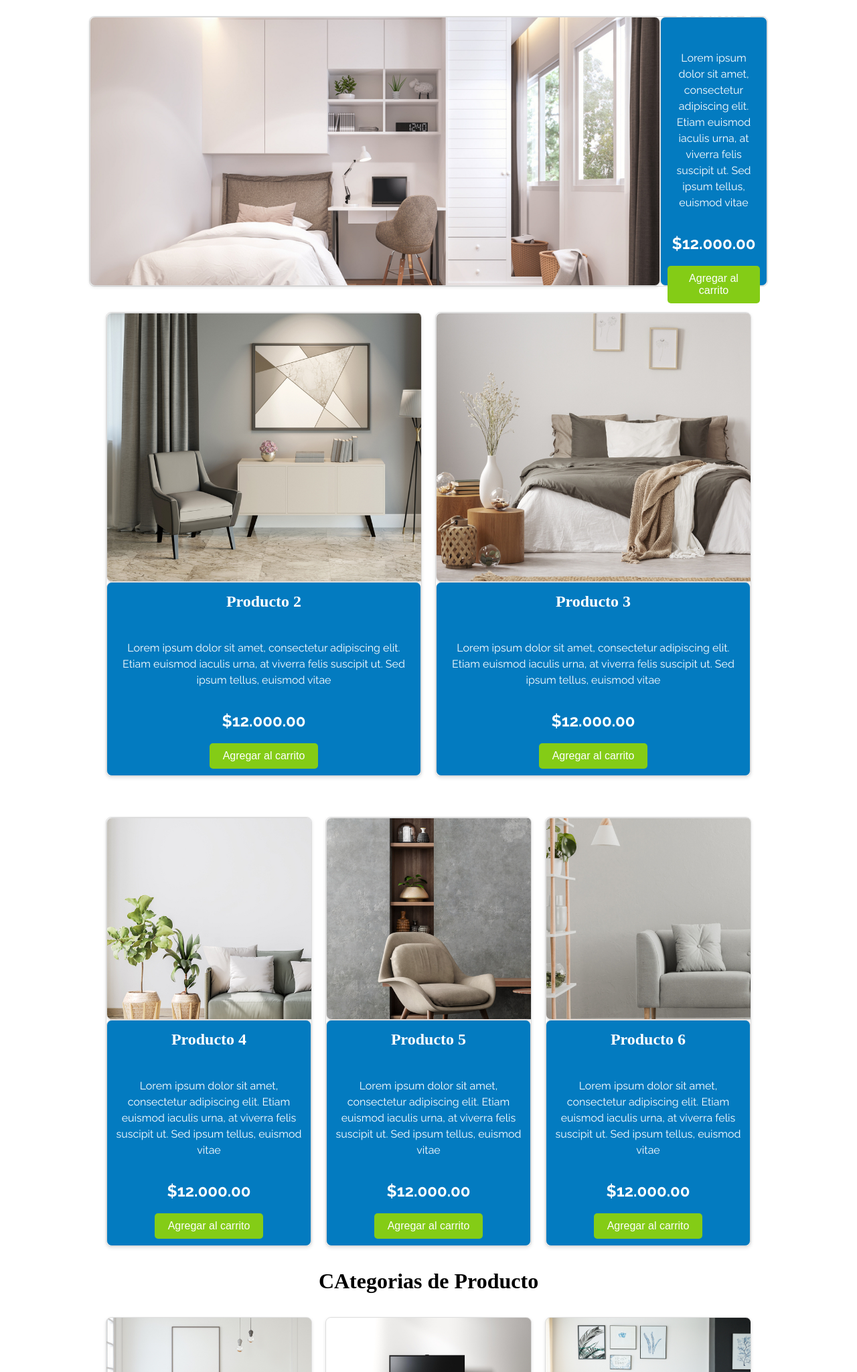
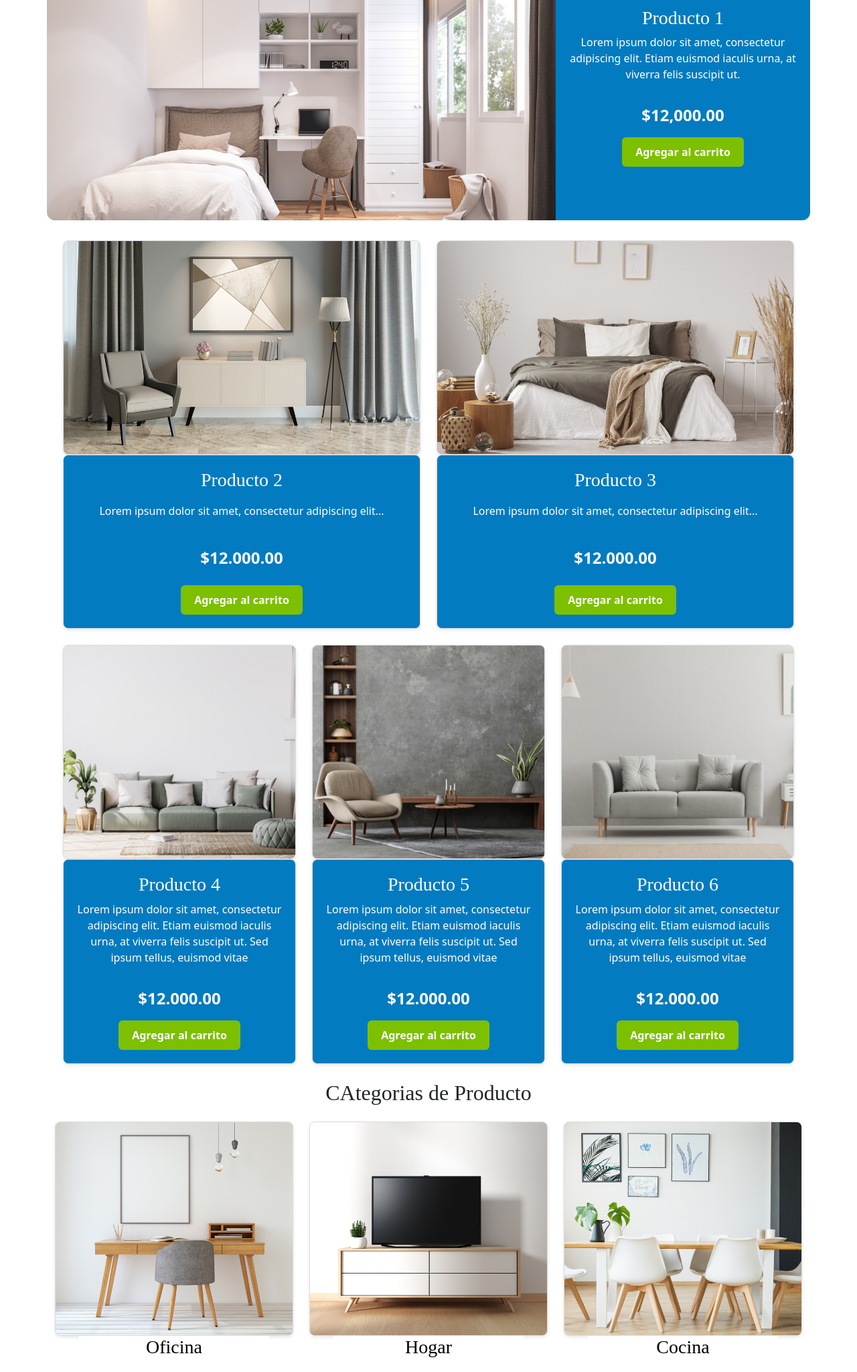
Before and after one commit to SofiaCGalvez/Segundo-Avance-de-Proyecto-Bootcamp-FrontEnd, a plain HTML site: page index.html in a window 1280 px wide. Shown: the part 751-2800 px from the top of the page at 67% size. Drawn offline with nearby package versions, Linux system fonts and the light colour scheme; files that its build step writes are made by us from their sources; a web font is replaced by a local one.

Commit message:
Se agrego Bootstrap para diseño y acomodo

```diff
--- a/app.css
+++ b/app.css
@@ -1,5 +1,8 @@
 /*reglas generales*/
-
+:root {
+  --bs-blue: #037BC0;
+  --bs-green: #8cbc00;
+}
 .hero{
     width: 100%;
     height: 530px;
@@ -41,66 +44,61 @@ li {
   list-style: none;       /* Quita la viñeta o punto de la lista */
 }
 
+.menu{
+    display: flex;
+    flex-direction: row;
+    padding: 0.5rem;
+    gap: 20rem;
+}
+
+.nv{
+    display: flex;
+    flex-direction: row;
+    padding: 1rem;
+    gap: 2rem;
+}
+
 .contenedor1{
     display: flex;
     flex-direction: column;
+    padding: 1rem;
 }
 
-.producto1{
-    display: flex;
-    flex-direction: row;
-    align-items: stretch;
-    margin: 8px auto;
-    width: 80%;
-    border: 1px solid #ddd;
-    border-radius: 8px;
-
+.producto1 {
+    align-items: stretch; /* Igualar alturas */
+    margin-bottom: 30px;
 }
 
-.imgproducto1{
-    width: 850px;
-    height: 400px;
-    border: 1px solid #ddd;
-    border-radius: 8px;
-    box-shadow: 0 2px 5px rgba(0, 0, 0, 0.1);
+/* Contenedor de Imagen */
+.imgproducto1 {
     background-image: url('producto1.jpg');
-    background-position: center center;
+    background-size: cover;
+    background-position: center;
     background-repeat: no-repeat;
-    background-size: cover;
+    min-height: 400px;
+    border-radius: 12px 0 0 12px;
 }
 
-
-.info{
-    flex:1;
+/* Información */
+.info {
+    background-color: #037BC0;
+    color: white;
+    padding: 20px;
+    border-radius: 0 12px 12px 0;
     display: flex;
     flex-direction: column;
     justify-content: center;
-    background-color: #037BC0;
-    color: white;
-    padding: 10px;
+    align-items: center;
     text-align: center;
-    border: 1px solid #ddd;
-    border-radius: 8px;
-    height: 380px;
-    align-items: center;
 }
 
-.info h3 {
-      margin-top: 0;
-      font-size: 24px;
-}
-
-.info p {
-      line-height: 1.5;
-}
-
-.precio{
+.precio {
     font-size: 24px;
     margin: 15px 0;
     font-weight: bold;
 }
 
-.button{
+.button {
     background-color: #84cc16;
     color: white;
     border: none;
@@ -110,7 +108,17 @@ li {
     cursor: pointer;
 }
 
-.seccion2{
+/* Responsivo para móvil */
+@media (max-width: 768px) {
+    .imgproducto1,
+    .info {
+        border-radius: 12px; /* Redondeado completo en móvil */
+        min-height: 270px;
+    }
+}
+
+
+/*.seccion2{
     display: flex;
     flex-direction: row;
     justify-content: center;
@@ -121,7 +129,11 @@ li {
     margin-right: 150px;
 }
 
+
+
 .producto2 {
+    align-items: stretch;
+    margin-bottom: 30px;
     display: flex;
     flex-direction: column;
     width: 610px;
@@ -150,30 +162,81 @@ li {
 .imgproducto3{
     background-image: url('producto3.jpg');
 }
-
-.producto3 {
+    .producto-card {
   display: flex;
   flex-direction: column;
-    width: 400px;
   background-color: white;
+  border-radius: 12px;
+  overflow: hidden;
+  border: 1px solid #ddd;
+  box-shadow: 0 2px 5px rgba(0, 0, 0, 0.1);
+}
+
+/* Imagen */
+.producto-img {
+  width: 100%;
+  height: 320px; /* Puedes ajustar si deseas más grande */
+  background-position: center;
+  background-size: cover;
   border: 1px solid #ddd;
   border-radius: 8px;
   box-shadow: 0 2px 5px rgba(0, 0, 0, 0.1);
-    overflow: hidden;
-    text-align: center;
-    margin-top: 30px;
 }
 
-.seccion3img{
-    width: 610px;
-    height: 300px;
+/* Contenedor azul con tamaño fijo */
+.producto-info {
+  background-color: #037BC0;
+  color: white;
+  padding: 20px;
+  text-align: center;
   border: 1px solid #ddd;
   border-radius: 8px;
   box-shadow: 0 2px 5px rgba(0, 0, 0, 0.1);
-    background-position: center center;
-    background-repeat: no-repeat;
-    background-size: cover;
+
+  /* 🔥 Igualamos altura */
+  min-height: 260px;
+  display: flex;
+  flex-direction: column;
+  justify-content: space-between;
 }
+
+/* Botón */
+.button {
+  background-color: #7CC000;
+  border: none;
+  padding: 10px 20px;
+  color: white;
+  font-weight: bold;
+  border-radius: 6px;
+  cursor: pointer;
+  width: auto;        /* 👈 evita que se estire */
+  align-self: center; /* 👈 lo centra dentro del contenedor */
+}
+
+.button:hover {
+  background-color: #65a300;
+}
+
+/* Responsive para móvil */
+@media (max-width: 768px) {
+  .producto-img {
+    height: 240px;
+  }
+
+  .producto-info {
+    min-height: 280px; /* un poco más en móvil */
+  }
+}
+
+/* Imágenes */
+.imgproducto2 {
+  background-image: url('producto2.jpg');
+}
+
+.imgproducto3 {
+  background-image: url('producto3.jpg');
+}
+
 
 .imgproducto4{
     background-image: url('producto4.jpg');
@@ -186,6 +249,7 @@ li {
 .imgproducto6{
     background-image: url('producto6.jpg');
 }
+
 
 
 .categoriaimg{
@@ -239,9 +303,7 @@ li {
     width: 60%;
 }
 
-.links h3{
-    margin-left: 50px;
-}
+
 
 .raleway-font {
   font-family: "Raleway", sans-serif;
--- a/index.html
+++ b/index.html
@@ -10,62 +10,95 @@
     <link rel="preconnect" href="https://fonts.gstatic.com" crossorigin>
     <link href="https://fonts.googleapis.com/css2?family=Raleway:ital,wght@0,100..900;1,100..900&display=swap" rel="stylesheet">
     <link href="https://fonts.googleapis.com/css2?family=Playfair:ital,opsz,wght@0,5..1200,300..900;1,5..1200,300..900&display=swap" rel="stylesheet">
+    <link rel="stylesheet" href="css/bootstrap.min.css">
+    <link href="https://cdn.jsdelivr.net/npm/bootstrap@5.3.8/dist/css/bootstrap.min.css" rel="stylesheet" integrity="sha384-sRIl4kxILFvY47J16cr9ZwB07vP4J8+LH7qKQnuqkuIAvNWLzeN8tE5YBujZqJLB" crossorigin="anonymous">
+    <script src="https://cdn.jsdelivr.net/npm/bootstrap@5.3.8/dist/js/bootstrap.bundle.min.js" integrity="sha384-FKyoEForCGlyvwx9Hj09JcYn3nv7wiPVlz7YYwJrWVcXK/BmnVDxM+D2scQbITxI" crossorigin="anonymous"></script>
 
 </head>
 <header>
-    <h1 style="text-align: center;">Tienda de <span style="color:#037BC0">Muebles</span></h1>
+    <div class="menu container-fluid">
+    <h1>Tienda de <span style="color:#037BC0">Muebles</span></h1>
+    <nav>
+        <ul class="nv container-fluid">
+            <li><a href="#inicio" class="text-decoration-none text-dark" >Inicio</a></li>
+            <li><a href="#nosotros" class="text-decoration-none text-dark">Nosotros</a></li>
+            <li><a href="#servicios" class="text-decoration-none text-dark">Tienda</a></li>
+            <li><a href="#proyectos" class="text-decoration-none text-dark">Blog</a></li>
+            <li><a href="#contacto" class="text-decoration-none text-dark">Galeria</a></li>
+            <li><a href="#contacto" class="text-decoration-none text-dark">Contacto</a></li>
+        </ul>
+    </nav>
+</div>
 </header>
 
 <body>
-<!-- <nav>
-        <ul>
-            <li><a href="#inicio">Inicio</a></li>
-            <li><a href="#nosotros">Nosotros</a></li>
-            <li><a href="#servicios">Tienda</a></li>
-            <li><a href="#proyectos">Blog</a></li>
-            <li><a href="#contacto">Galeria</a></li>
-            <li><a href="#contacto">Contacto</a></li>
-        </ul>
-    </nav>-->
-    <div class="contenedor">
+
+
+    <div class="contenedor container-fluid">
         <div class="hero">
         </div>
     </div>
 
     <h2 class="titulo">Nuestros Productos</h2>
 
-    <div class="contenedor1">
-        <div class="producto1">
-            <div class="imgproducto1">
+    <div class="container my-4">
+    <div class="row producto1">
+
+        <!-- Imagen 2/3 en desktop -->
+        <div class="col-12 col-lg-8 imgproducto1 "></div>
+
+        <!-- Info 1/3 en desktop -->
+        <div class="col-12 col-lg-4 info">
+            <h3>Producto 1</h3>
+            <p>Lorem ipsum dolor sit amet, consectetur adipiscing elit. Etiam euismod iaculis urna, at viverra felis suscipit ut.</p>
+            <p class="precio">$12,000.00</p>
+            <button class="button" type="button">Agregar al carrito</button>
+        </div>
 
     </div>
-            <div class="info">
-            <h3>Producto 1</h3>
-            <p>Lorem ipsum dolor sit amet, consectetur adipiscing elit. Etiam euismod iaculis urna, at viverra felis suscipit ut. Sed ipsum tellus, euismod vitae </p>
+
+    <div class="container mt-4">
+  <div class="row g-4 justify-content-center">
+
+    <!-- Producto 2 -->
+    <div class="col-12 col-md-6 d-flex">
+      <div class="producto-card flex-fill">
+        <div class="producto-img imgproducto2"></div>
+        <div class="producto-info">
+          <h3>Producto 2</h3>
+          <p>Lorem ipsum dolor sit amet, consectetur adipiscing elit...</p>
           <p class="precio">$12.000.00</p>
-            <button class="button" type="button">Agregar al carrito</button>
+          <button class="button">Agregar al carrito</button>
+        </div>
       </div>
     </div>
 
-        <div class="seccion2">
-            <div class="producto2">
-                <div class="seccion2img imgproducto2">
-
+    <!-- Producto 3 -->
+    <div class="col-12 col-md-6 d-flex">
+      <div class="producto-card flex-fill">
+        <div class="producto-img imgproducto3"></div>
+        <div class="producto-info">
+          <h3>Producto 3</h3>
+          <p>Lorem ipsum dolor sit amet, consectetur adipiscing elit...</p>
+          <p class="precio">$12.000.00</p>
+          <button class="button">Agregar al carrito</button>
         </div>
-            <div class="info">
-            <h3>Producto 2</h3>
-            <p>Lorem ipsum dolor sit amet, consectetur adipiscing elit. Etiam euismod iaculis urna, at viverra felis suscipit ut. Sed ipsum tellus, euismod vitae </p>
-            <p class="precio">$12.000.00</p>
-            <button class="button" type="button">Agregar al carrito</button>
       </div>
     </div>
 
-            <div class="producto2">
-                <div class="seccion2img imgproducto3">
+  </div>
+</div>
+
+        <div class=" container seccion2 mt-4">
+            <div class="row g-4 justify-content-center">
+
+        <div class="col-12 col-md-4 d-flex">
+            <div class="producto-card flex-fill">
+                <div class="producto-img imgproducto4">
 
                 </div>
-                <div class="info">
-                <h3>Producto 3</h3>
+                <div class="producto-info">
+                <h3>Producto 4</h3>
                 <p>Lorem ipsum dolor sit amet, consectetur adipiscing elit. Etiam euismod iaculis urna, at viverra felis suscipit ut. Sed ipsum tellus, euismod vitae </p>
                 <p class="precio">$12.000.00</p>
                 <button class="button" type="button">Agregar al carrito</button>
@@ -73,36 +106,26 @@
             </div>
             </div>
 
-        <div class="seccion2">
-            <div class="producto3">
-                <div class="seccion3img imgproducto4">
+            <div class="col-12 col-md-4 d-flex">
+            <div class="producto-card flex-fill">
+                <div class="producto-img imgproducto5">
 
                 </div>
-                <div class="info">
-                <h3>Producto 4</h3>
-                <p>Lorem ipsum dolor sit amet, consectetur adipiscing elit. Etiam euismod iaculis urna, at viverra felis suscipit ut. Sed ipsum tellus, euismod vitae </p>
-                <p class="precio">$12.000.00</p>
-                <button class="button" type="button">Agregar al carrito</button>
-                </div>
-            </div>
-
-            <div class="producto3">
-                <div class="seccion3img imgproducto5">
-
-                </div>
-                <div class="info">
+                <div class="producto-info">
                 <h3>Producto 5</h3>
                 <p>Lorem ipsum dolor sit amet, consectetur adipiscing elit. Etiam euismod iaculis urna, at viverra felis suscipit ut. Sed ipsum tellus, euismod vitae </p>
                 <p class="precio">$12.000.00</p>
                 <button class="button" type="button">Agregar al carrito</button>
                 </div>
             </div>
+            </div>
 
-            <div class="producto3">
-                <div class="seccion3img imgproducto6">
+            <div class="col-12 col-md-4 d-flex">
+            <div class="producto-card flex-fill">
+                <div class="producto-img imgproducto6">
 
                 </div>
-                <div class="info">
+                <div class="producto-info">
                 <h3>Producto 6</h3>
                 <p>Lorem ipsum dolor sit amet, consectetur adipiscing elit. Etiam euismod iaculis urna, at viverra felis suscipit ut. Sed ipsum tellus, euismod vitae </p>
                 <p class="precio">$12.000.00</p>
@@ -111,44 +134,60 @@
             </div>
             </div>
         </div>
+        </div>
+
+        </div>
+  </div>
+</div>
 
     <h2 style="text-align: center;">CAtegorias de Producto</h2>
 
-    <div class="seccion2">
-        <div class="categoriaimg img1"></div>
+    <div class=" container seccion2 mt-4">
+            <div class="row g-4 justify-content-center">
 
-        <div class="categoriaimg img2"></div>
-
-        <div class="categoriaimg img3"></div>
-
-    </div>
-
-    <div class="categoria">
+        <div class="col-12 col-md-4 d-flex">
+        <div class="producto-card flex-fill">
+        <div class="producto-img img1"></div>
              <div class="categoria">
             <h3>Oficina</h3>
             </div>
+        </div>
+        </div>
 
+        <div class="col-12 col-md-4 d-flex">
+        <div class="producto-card flex-fill">
+        <div class="producto-img img2"></div>
         <div class="categoria">
             <h3>Hogar</h3>
         </div>
+        </div>
+        </div>
 
+        <div class="col-12 col-md-4 d-flex">
+         <div class="producto-card flex-fill">
+        <div class="producto-img img3"></div>
             <div class="categoria">
             <h3>Cocina</h3>
         </div>
         </div>
+        </div>
 
-</body>
-<footer>
+    </div>
+    </div>
+
+
+
+    <footer class="container-xl">
         <div class="links">
         <div>
         <h3>Categorias</h3>
         <nav>
             <ul>
-            <li><a href="#cocina">Cocina</a></li>
-            <li><a href="#oficina">Oficina</a></li>
-            <li><a href="#jardin">Jardin</a></li>
-            <li><a href="#cochera">Cochera</a></li>
-            <li><a href="#dormitorios">Dormitorios</a></li>
+                <li><a href="#cocina"  class="text-decoration-none text-dark">Cocina</a></li>
+                <li><a href="#oficina"  class="text-decoration-none text-dark">Oficina</a></li>
+                <li><a href="#jardin"  class="text-decoration-none text-dark">Jardin</a></li>
+                <li><a href="#cochera"  class="text-decoration-none text-dark">Cochera</a></li>
+                <li><a href="#dormitorios"  class="text-decoration-none text-dark">Dormitorios</a></li>
             </ul>
         </nav>
         </div>
@@ -156,11 +195,11 @@
         <h3>Sobre Nosotros</h3>
         <nav>
             <ul>
-            <li><a href="#historia">Nuestra historia</a></li>
-            <li><a href="#mision">Misión, visión y valores</a></li>
-            <li><a href="#carrera">Carrera</a></li>
-            <li><a href="#politicas">Políticas de privacidad</a></li>
-            <li><a href="#terminos">Términos del servicio.</a></li>
+                <li><a href="#historia"  class="text-decoration-none text-dark">Nuestra historia</a></li>
+                <li><a href="#mision"  class="text-decoration-none text-dark">Misión, visión y valores</a></li>
+                <li><a href="#carrera"  class="text-decoration-none text-dark">Carrera</a></li>
+                <li><a href="#politicas"  class="text-decoration-none text-dark">Políticas de privacidad</a></li>
+                <li><a href="#terminos"  class="text-decoration-none text-dark">Términos del servicio.</a></li>
             </ul>
         </nav>
         </div>
@@ -168,16 +207,18 @@
         <h3>Soporte</h3>
         <nav>
             <ul>
-            <li><a href="#preguntas">Preguntas frecuentes</a></li>
-            <li><a href="#ayuda">Ayuda en línea</a></li>
-            <li><a href="#carrera">Carrera</a></li>
-            <li><a href="#politicas">Políticas de privacidad</a></li>
-            <li><a href="#confianza">Confianza y seguridad</a></li>
+                <li><a href="#preguntas" class="text-decoration-none text-dark">Preguntas frecuentes</a></li>
+                <li><a href="#ayuda"  class="text-decoration-none text-dark">Ayuda en línea</a></li>
+                <li><a href="#carrera"  class="text-decoration-none text-dark">Carrera</a></li>
+                <li><a href="#politicas"  class="text-decoration-none text-dark">Políticas de privacidad</a></li>
+                <li><a href="#confianza"  class="text-decoration-none text-dark">Confianza y seguridad</a></li>
             </ul>
         </nav>
     </div>
     </div>
-     <p><small style="display: block; text-align: center;">Todos los derechos reservados. TiendaMuebles</small></p>
+        <p><small style="display: block; text-align: center;" class="container-fluid">Todos los derechos reservados. TiendaMuebles</small></p>
     </footer>
     <h1></h1>
+    <script src="js/bootstrap.bundle.min.js"></script>
+</body>
 </html>
```
Lines whose indentation alone changed are shown as unchanged.
